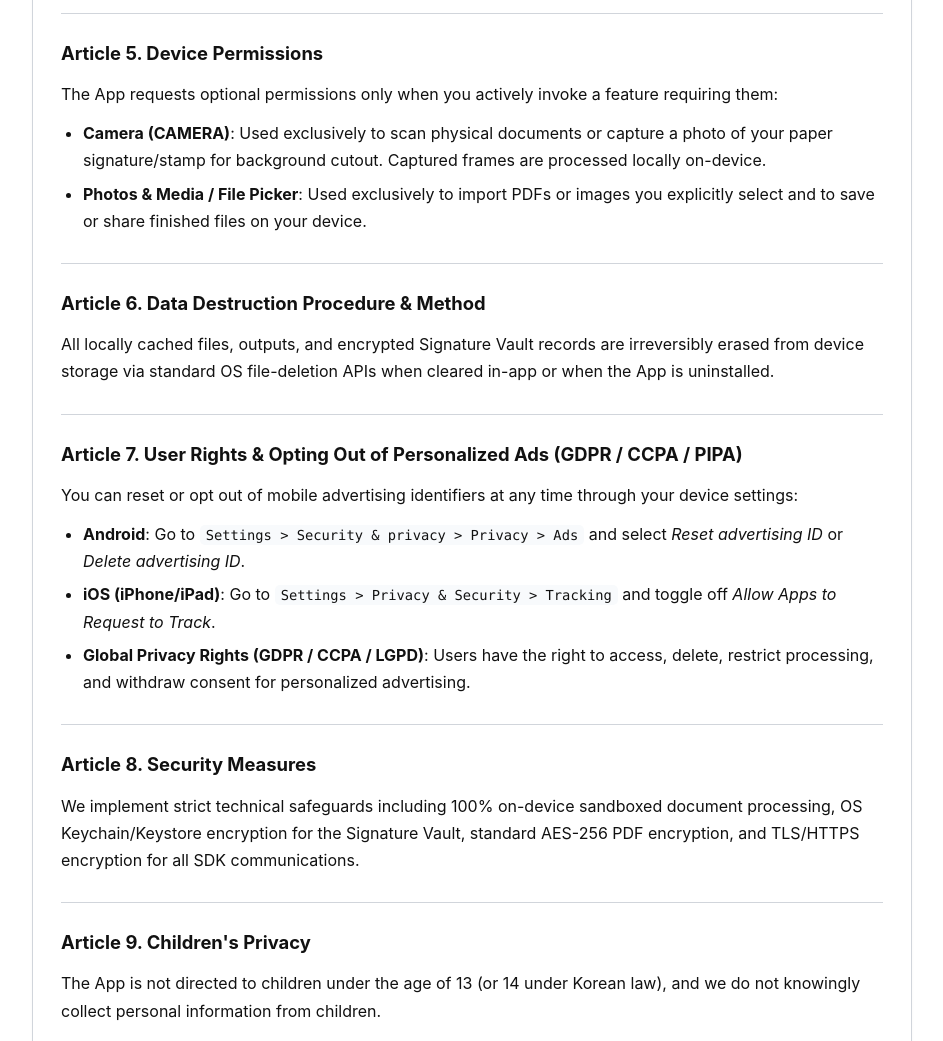
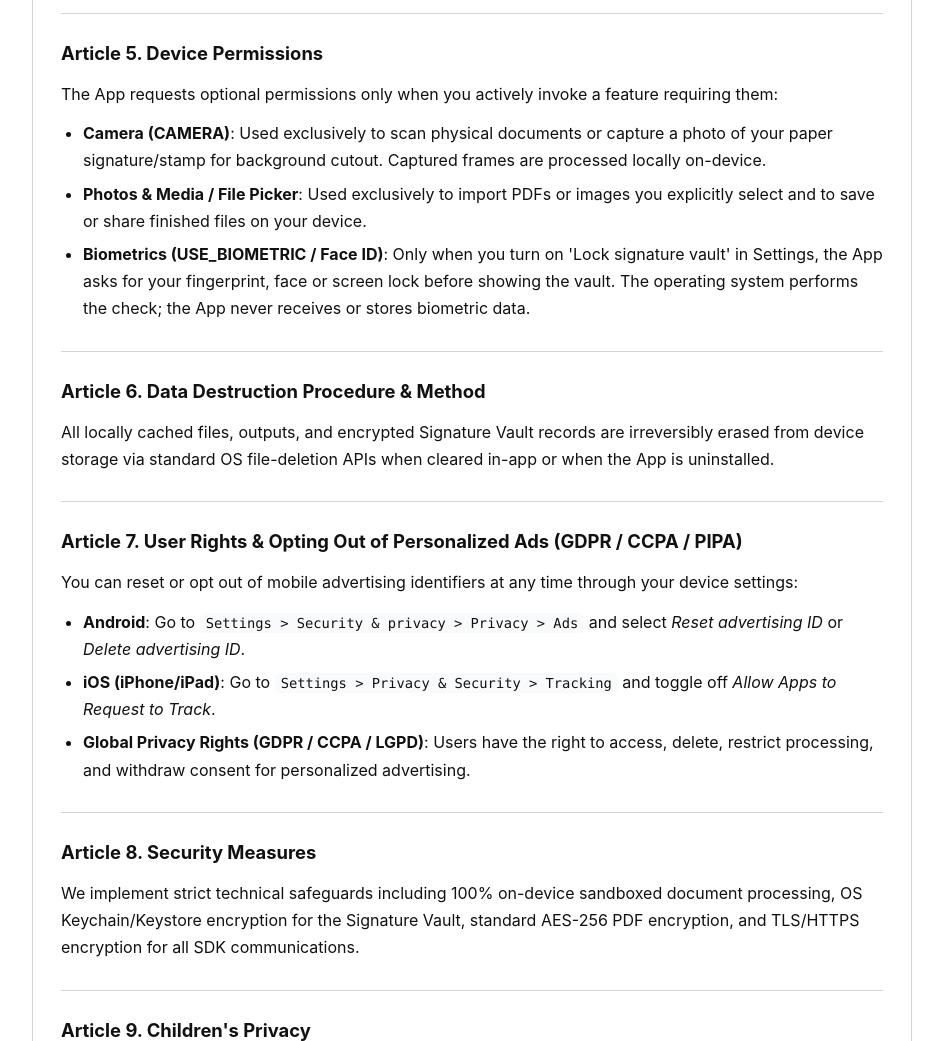
Before and after one commit to BlessingQ/blessingq.github.io, a plain HTML site: page loupePDF/privacy.html in a window 1280 px wide. Shown: the part 3580-4621 px from the top of the page, without its empty margins (168-1111 px from the left). Drawn offline with Linux system fonts and the light colour scheme.

Commit message:
Disclose optional biometric vault lock in loupePDF privacy policy
LoupePDF 1.0.3 adds an optional "Lock signature vault" setting that asks
for fingerprint, face or screen lock (USE_BIOMETRIC / Face ID). The
operating system performs the check and the app never receives or stores
biometric data. Added to the Korean and English permission articles.

Co-Authored-By: Claude Opus 5.5 <noreply@anthropic.com>
Claude-Session: https://claude.ai/code/session_01HuCiRT9HdNYy6mbTKfvX88

```diff
--- a/loupePDF/privacy.html
+++ b/loupePDF/privacy.html
@@ -570,7 +570,8 @@
             ],
             list: [
               "<strong>카메라 (CAMERA)</strong>: 종이 문서를 스캔하거나 백지에 적은 자필 서명·인감도장을 촬영하여 투명 배경(누끼)으로 추출할 때 사용합니다. 촬영된 영상은 기기 내부에서만 즉시 처리됩니다.",
-              "<strong>사진 및 파일 저장소 (READ_MEDIA_IMAGES / Photo Library / 시스템 파일 피커)</strong>: 사용자가 직접 선택한 PDF 또는 이미지를 불러와 편집하고, 완성된 결과 파일을 기기에 저장·공유할 때 사용합니다."
+              "<strong>사진 및 파일 저장소 (READ_MEDIA_IMAGES / Photo Library / 시스템 파일 피커)</strong>: 사용자가 직접 선택한 PDF 또는 이미지를 불러와 편집하고, 완성된 결과 파일을 기기에 저장·공유할 때 사용합니다.",
+              "<strong>생체 인증 (USE_BIOMETRIC / Face ID)</strong>: 설정에서 '서명 보관함 잠금'을 켠 경우에만, 보관함을 열 때 기기의 지문·얼굴 인식 또는 화면 잠금으로 본인을 확인합니다. 인증은 운영체제가 처리하며, 앱은 생체 정보를 받거나 저장하지 않습니다."
             ]
           },
           {
@@ -708,7 +709,8 @@
             p: ["The App requests optional permissions only when you actively invoke a feature requiring them:"],
             list: [
               "<strong>Camera (CAMERA)</strong>: Used exclusively to scan physical documents or capture a photo of your paper signature/stamp for background cutout. Captured frames are processed locally on-device.",
-              "<strong>Photos & Media / File Picker</strong>: Used exclusively to import PDFs or images you explicitly select and to save or share finished files on your device."
+              "<strong>Photos & Media / File Picker</strong>: Used exclusively to import PDFs or images you explicitly select and to save or share finished files on your device.",
+              "<strong>Biometrics (USE_BIOMETRIC / Face ID)</strong>: Only when you turn on 'Lock signature vault' in Settings, the App asks for your fingerprint, face or screen lock before showing the vault. The operating system performs the check; the App never receives or stores biometric data."
             ]
           },
           {
```
